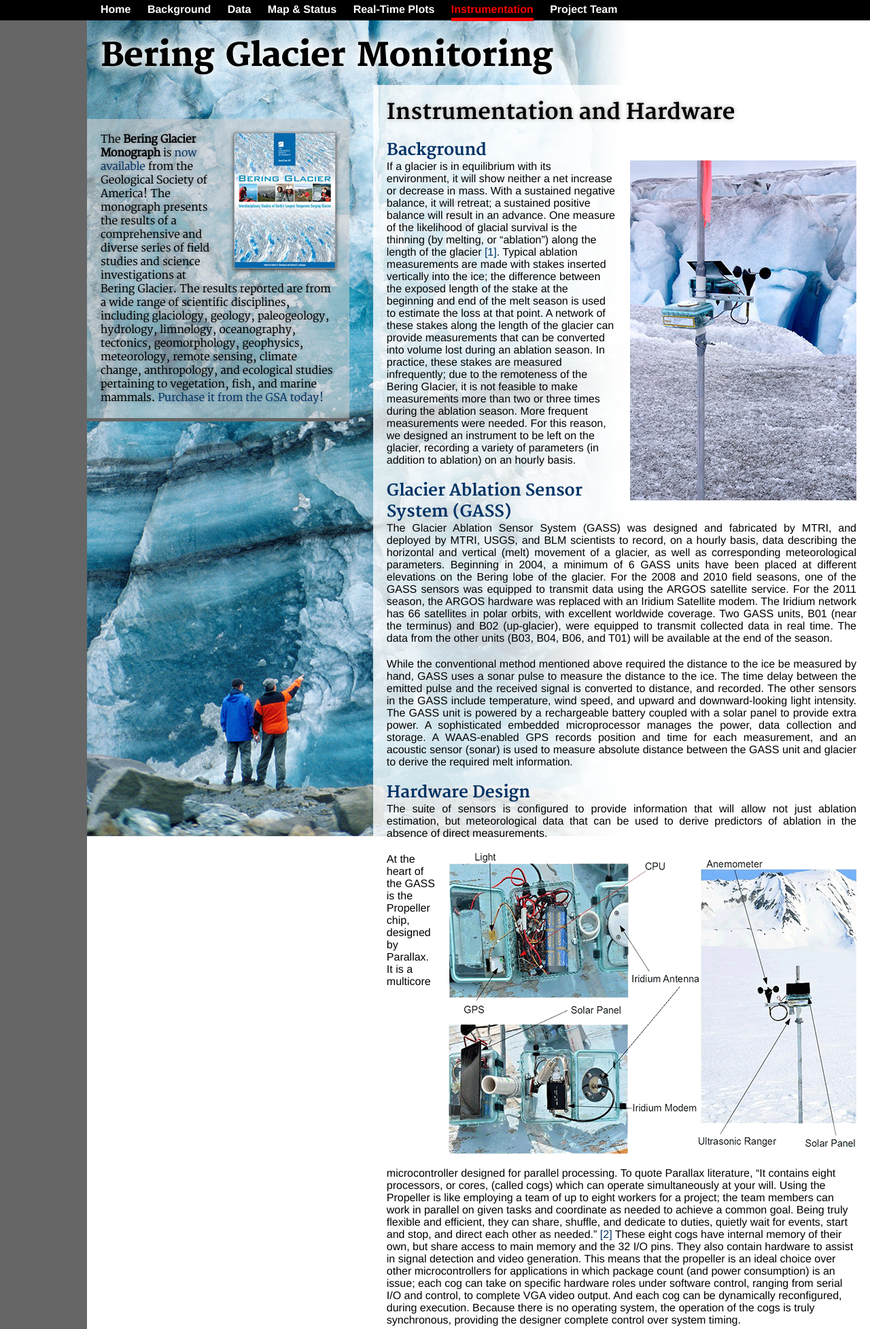
After one commit to arthur-e/gass, a Django app: template public/templates/instruments.html in a window 1280 px wide. The commit adds this page. Shown: the top 1955 px of the page at 68% size. Run offline with Django 3.2, Linux system fonts and the light colour scheme; the template is opened without the code that fills it, so the values that code supplies are empty; parts of the project's set-up code (start-up, migrations or seed data) failed here and were passed over.

Commit message:
Added the Data and Instrumentation pages

```diff
--- a/media/css/bering.css
+++ b/media/css/bering.css
@@ -28,15 +28,18 @@ a:link, a:visited {color:#036;text-decoration:none;border:none;}
 a:hover, a:active {color:#F00;text-decoration:none;border-bottom:1px dotted #F00;}
 body {margin:0;padding:0;overflow-x:hidden;font-family:Helvetica,Arial,sans-serif;background-color:#666;text-align:right;color:black;}
 div {padding:0;margin:0;}
-ul {margin:0;padding:0;list-style:square outside;text-align:left;}
+ul {list-style:square outside;text-align:left;}
 
 .attribute {display:inline-block;vertical-align:top;margin:20px;color:#CCC;}
 #attribution {min-height:150px;background-color:transparent;border-top:1px solid #FFF;text-align:left;}
 .brand {font-family:MerriweatherBlack,Palatino Linotype,Book Antiqua,Palatino,serif;font-stretch:normal;}
 .citation {font-size:12px;color:#333;}
+.citation a:hover,
+.citation a:active {color:inherit;text-decoration:none;border:none;}
 .container {width:90%;float:right;overflow:hidden;position:relative;top:30px;}
 #credits {float:right;width:220px;margin:20px 0px 10px 20px;text-align:center;clear:right;}
 .date {color:#036;font-family:MerriweatherRegular,Palatino Linotype,Book Antiqua,Palatino,serif;font-stretch:normal;}
+.datum {clear:both;margin:20px 0 40px 40px;}
 #disclaimer {margin:20px;font-size:75%;color:#AAA;text-align:right;}
 #disclaimer a:link,
 #disclaimer a:visited {color:#EEE;}
@@ -53,6 +56,7 @@ ul {margin:0;padding:0;list-style:square outside;text-align:left;}
 .icon a:visited,
 .icon a:hover,
 .icon a:active {border:none;}
+.indent {text-indent:20px;}
 .lead {font-weight:bold;font-style:italic;font-size:110%;}
 #location-map {z-index:99;width:220px;height:125px;float:right;margin:0 0 10px 10px;}
 #logo-mtri, #logo-blm, #logo-usgs {display:block;float:right;border:none;margin-bottom:20px;padding:0px 40px;}
@@ -117,6 +121,7 @@ ul {margin:0;padding:0;list-style:square outside;text-align:left;}
 .post-headline {font-size:32px;text-shadow:0 0 6px #AAA;}
 .post-date {margin:0 0 10px;padding:0 0 5px 20px;font-size:18px;}
 .resized {width:60%;}
+.right {text-align:right;}
 .signature {font-family:MerriweatherBold,Palatino Linotype,Book Antiqua,Palatino,serif;font-stretch:normal;font-style:italic;font-size:24px;text-shadow:0 0 1px #333,0 0 4px #999;}
 .signature a:link,
 .signature a:visited {color:#FFF !important;border:none;}
--- a/public/templates/about.html
+++ b/public/templates/about.html
@@ -5,9 +5,10 @@
     <ul class="navigation">
         <li><a href="{% url public_index %}">Home</a></li>
         <li class="lit"><a href="{% url public_about %}">Background</a></li>
+        <li><a href="{% url public_access %}">Data</a></li>
         <li><a href="/gass/current/">Map & Status</a></li>
         <li><a href="/gass/plots/">Real-Time Plots</a></li>
-        <li><a href="/gass/instrumentation/">Instrumentation</a></li>
+        <li><a href="{% url public_instruments %}">Instrumentation</a></li>
         <li><a href="/gass/team/">Project Team</a></li>
     </ul>
 </div>
--- a/public/templates/base.html
+++ b/public/templates/base.html
@@ -27,9 +27,10 @@
         <ul class="navigation">
             <li class="lit"><a href="{% url public_index %}">Home</a></li>
             <li><a href="{% url public_about %}">Background</a></li>
+            <li><a href="{% url public_access %}">Data</a></li>
             <li><a href="/gass/current/">Map & Status</a></li>
             <li><a href="/gass/plots/">Real-Time Plots</a></li>
-            <li><a href="/gass/instrumentation/">Instrumentation</a></li>
+            <li><a href="{% url public_instruments %}">Instrumentation</a></li>
             <li><a href="/gass/team/">Project Team</a></li>
         </ul>
     </div>
--- /dev/null
+++ b/public/templates/instruments.html
@@ -0,0 +1,107 @@
+{% extends "base.html" %}
+
+{% block id-navigator %}
+<div id="navigator">
+    <ul class="navigation">
+        <li><a href="{% url public_index %}">Home</a></li>
+        <li><a href="{% url public_about %}">Background</a></li>
+        <li><a href="{% url public_access %}">Data</a></li>
+        <li><a href="/gass/current/">Map & Status</a></li>
+        <li><a href="/gass/plots/">Real-Time Plots</a></li>
+        <li class="lit"><a href="{% url public_instruments %}">Instrumentation</a></li>
+        <li><a href="/gass/team/">Project Team</a></li>
+    </ul>
+</div>
+{% endblock id-navigator %}
+
+{% block id-feature %}
+<div id="feature">
+    <a href="http://rock.geosociety.org/Bookstore/default.asp?oID=0&catID=9&pID=SPE462" target="_blank"><img id="monograph" src="/gass/media/img/monograph.jpg" /></a>
+    The <b>Bering Glacier Monograph</b> is <a href="http://rock.geosociety.org/Bookstore/default.asp?oID=0&catID=9&pID=SPE462" target="_blank">now available</a> from the Geological Society of America!
+    The monograph presents the results of a comprehensive and diverse series of field studies and science investigations at Bering Glacier.
+    The results reported are from a wide range of scientific disciplines, including glaciology, geology, paleogeology, hydrology, limnology, oceanography, tectonics, geomorphology, geophysics, meteorology, remote sensing, climate change, anthropology, and ecological studies pertaining to vegetation, fish, and marine mammals.
+    <a href="http://rock.geosociety.org/Bookstore/default.asp?oID=0&catID=9&pID=SPE462" target="_blank">Purchase it from the GSA today!</a>
+</div>
+{% endblock id-feature %}
+
+{% block id-feed %}
+<div id="feed">
+    <div class="page-title">Instrumentation and Hardware</div>
+    <div class="title"><a name="background" href="#background">Background</a></div>
+    <img class="figure" src="/gass/media/img/fig_ablato_unit.jpg" title="One of the Glacier Albation Sensor System (GASS) units installed on the glacier" />
+    <div class="paragraph-wrap">
+        If a glacier is in equilibrium with its environment, it will show neither a net increase or decrease in mass.
+        With a sustained negative balance, it will retreat; a sustained positive balance will result in an advance.
+        One measure of the likelihood of glacial survival is the thinning (by melting, or “ablation”) along the length of the glacier <a href="#pelto2010">[1]</a>.
+        Typical ablation measurements are made with stakes inserted vertically into the ice; the difference between the exposed length of the stake at the beginning and end of the melt season is used to estimate the loss at that point.
+        A network of these stakes along the length of the glacier can provide measurements that can be converted into volume lost during an ablation season.
+        In practice, these stakes are measured infrequently; due to the remoteness of the Bering Glacier, it is not feasible to make measurements more than two or three times during the ablation season.
+        More frequent measurements were needed. For this reason, we designed an instrument to be left on the glacier, recording a variety of parameters (in addition to ablation) on an hourly basis.
+    </div>
+    <div class="title"><a name="gass" href="#gass">Glacier Ablation Sensor System (GASS)</a></div>
+    <div class="paragraph">
+        The Glacier Ablation Sensor System (GASS) was designed and fabricated by MTRI, and deployed by MTRI, USGS, and BLM scientists to record, on a hourly basis, data describing the horizontal and vertical (melt) movement of a glacier, as well as corresponding meteorological parameters.
+        Beginning in 2004, a minimum of 6 GASS units have been placed at different elevations on the Bering lobe of the glacier.
+        For the 2008 and 2010 field seasons, one of the GASS sensors was equipped to transmit data using the ARGOS satellite service.
+        For the 2011 season, the ARGOS hardware was replaced with an Iridium Satellite modem.
+        The Iridium network has 66 satellites in polar orbits, with excellent worldwide coverage.
+        Two GASS units, B01 (near the terminus) and B02 (up-glacier), were equipped to transmit collected data in real time.
+        The data from the other units (B03, B04, B06, and T01) will be available at the end of the season.
+    </div>
+    <div class="paragraph">
+        While the conventional method mentioned above required the distance to the ice be measured by hand, GASS uses a sonar pulse to measure the distance to the ice.<!--, as depicted <a href="">in this illustration</a>.-->
+        The time delay between the emitted pulse and the received signal is converted to distance, and recorded.
+        The other sensors in the GASS include temperature, wind speed, and upward and downward-looking light intensity.
+        The GASS unit is powered by a rechargeable battery coupled with a solar panel to provide extra power.
+        A sophisticated embedded microprocessor manages the power, data collection and storage.
+        A WAAS-enabled GPS records position and time for each measurement, and an acoustic sensor (sonar) is used to measure absolute distance between the GASS unit and glacier to derive the required melt information.
+    </div>
+    <div class="title"><a name="gass" href="#gass">Hardware Design</a></div>
+    <div class="paragraph">
+        The suite of sensors is configured to provide information that will allow not just ablation estimation, but meteorological data that can be used to derive predictors of ablation in the absence of direct measurements.
+    </div>
+    <a href="/gass/media/img/fig_gass_hardware.jpg"><img class="figure" src="/gass/media/img/fig_gass_hardware.gif" title="Inside the Glacier Albation Sensor System (GASS) hardware (click for a larger image)" /></a>
+    <div class="paragraph-wrap">
+        At the heart of the GASS is the Propeller chip, designed by Parallax. It is a multicore microcontroller designed for parallel processing.
+        To quote Parallax literature, “It contains eight processors, or cores, (called cogs) which can operate simultaneously at your will. Using the Propeller is like employing a team of up to eight workers for a project; the team members can work in parallel on given tasks and coordinate as needed to achieve a common goal. Being truly flexible and efficient, they can share, shuffle, and dedicate to duties, quietly wait for events, start and stop, and direct each other as needed.” <a href="#parallax">[2]</a>
+        These eight cogs have internal memory of their own, but share access to main memory and the 32 I/O pins.
+        They also contain hardware to assist in signal detection and video generation.
+        This means that the propeller is an ideal choice over other microcontrollers for applications in which package count (and power consumption) is an issue; each cog can take on specific hardware roles under software control, ranging from serial I/O and control, to complete VGA video output. And each cog can be dynamically reconfigured, during execution.
+        Because there is no operating system, the operation of the cogs is truly synchronous, providing the designer complete control over system timing.
+    </div>
+    <div class="paragraph">
+        Along with the Propeller on the custom-designed sensor board are power regulation, an 8-channel (12-bit) A/D, an SD-RAM socket for data storage, and LEDs for diagnostic or user-specified indicators.
+        This generic sensor platform is the core of the system, controlling the sensors, communicating with them, storing the results, and (for two of the GASS units) transmitting these data back in real time for analysis and display.
+    </div>
+    <div class="paragraph">
+        The sensors themselves consist of:
+        <ul>
+            <li>A sonar that “pings” the ice surface, measuring the distance from the GASS to the ice surface. As the surface melts, the range increases.</li>
+            <li>A GPS, which provides time and location information. This location information is particularly useful this year, since the Bering Glacier is surging (and moving almost fast enough to detect by eye, unusual for a glacier).</li>
+            <li>Light sensors that measure both incident and reflected light, allowing continuous measurements of the albedo (which in turn is related to how much sunlight the ice is absorbing).</li>
+            <li>An anemometer for measuing wind speed</li>
+            <li>A temperature sensor</li>
+        </ul>
+        Two of the 2011 GASS units have satellite transmitters to relay the data as they are taken back to MTRI through the Iridium network.
+    </div>
+    <div class="title"><a name="installation" href="#installation">Installation</a></div>
+    <img class="figure resized" src="/gass/media/img/fig_ben_with_steam_drill.jpg" title="We use a Heucke steam drill to drill 10 meters into the ice" />
+    <div class="paragraph">
+        Using a steam drill (a special-purpose steam generator and a long, insulated hose), a 10m-deep hole is made, into which an aluminum pipe is inserted.
+        The GASS is installed on the top section of the pipe, and activated. For the 2011 season, five GASS units were installed along the length of the glacier, starting at the terminus (B01, for “Bering Lobe, site 1), and ending above the snow equilibrium line in the Bagley Ice Field, where the glacier is “born”.
+        One GASS unit was placed on the Tashlish arm of the Bering Lobe (T01). Site B01 is shown <a href="/gass/media/fig_gass_b01_in_place.jpg">here</a>; B02 is shown <a href="/gass/media/fig_gass_b02_in_place.jpg">here</a>.
+    </div>
+    <div class="clear"></div>
+    <div class="title"><a name="media" href="#media">Photos and Videos from the Glacier</a></div>
+    <div class="paragraph">
+        Here's a video showing use of the steam drill at the highest-elevation site (B06), above the snow-equilibrium line in the Bagley Ice Fields:<br /><br />
+        <iframe width="560" height="349" src="http://www.youtube.com/embed/hk_EU_Lw0cE" frameborder="0" allowfullscreen></iframe>
+    </div>
+    <div class="paragraph">
+        The next video presents a view of the glacier from the helicopter on the way to site B03:<br /><br />
+        <div class="right"><iframe width="560" height="349" src="http://www.youtube.com/embed/2DmydFHDBDQ" frameborder="0" allowfullscreen></iframe></div><br /><br />
+    </div>
+    <div class="citation"><a nohref name="pelto2010">[1] Pelto, M. S., “Forecasting temperate alpine glacier survival from accumulation zone observations”, The Cryosphere, vol. 4, 2010, pp. 67-75</a></div>
+    <div class="citation"><a nohref name="parallax">[2] Parallax, http://www.parallax.com/portals/0/propellerqna/</a></div>
+</div>
+{% endblock id-feed %}
```
Also changed, not shown: public/templates/data.html (added, +44 -0 lines), public/views.py (+14 -0 lines), urls.py (+6 -4 lines).
